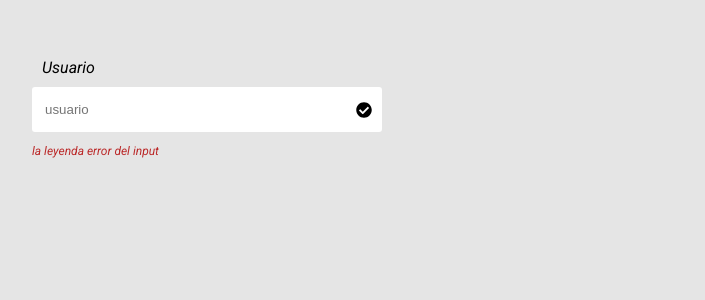
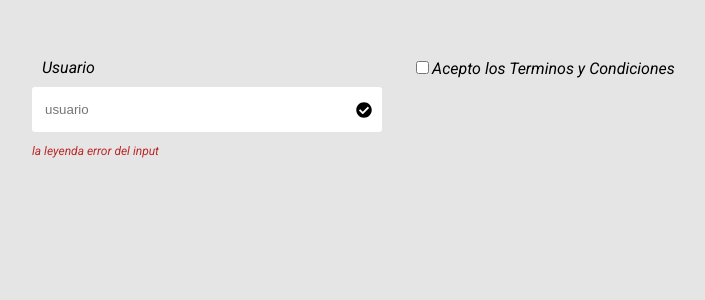
Before and after one commit to winder001/formulario-con-React, a React (Create React App) app: page / in a window 1280 px wide. Shown: the top 300 px of the page, without its empty margins (248-953 px from the left). Built offline with nearby package versions, Linux system fonts and the light colour scheme.

Commit message:
agramos la parte de terminos y condiciones

```diff
--- a/src/App.js
+++ b/src/App.js
@@ -5,17 +5,22 @@ import { faCheckCircle } from '@fortawesome/free-solid-svg-icons';
 const App = () => {
   return (
         <main>
-            <Formulario action="">
+            <Formulario action=" nombre">
               <div>
-
                    <Label htmlFor="">Usuario</Label>
                   <GrupoInput>
-                      <Input type="text" placeholder="usuario"/>
+                      <Input type="text" placeholder="usuario" id="nombre"/>
                       <IconoValidacion icon={faCheckCircle}/>
                   </GrupoInput>
 
                   <LeyendaError>la leyenda error del input </LeyendaError>
+              </div>
 
+              <div>
+                  <Label>
+                      <input type="checkbox" name="terminos" id="terminos"/>
+                        Acepto los Terminos y Condiciones
+                  </Label>
               </div>
           </Formulario>
         </main>
```
